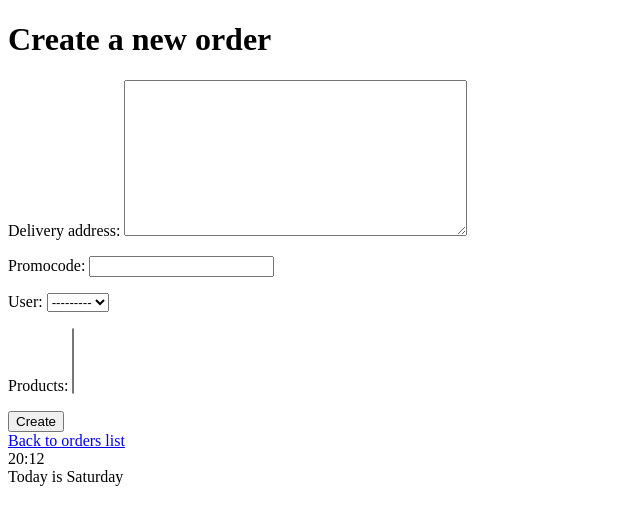
After one commit to skobsvetlana/python_django, a Django app: page /shop/orders/create/ in a window 1280 px wide. The commit adds this page. Shown: the top 525 px of the page, without its empty margins (0-640 px from the left). Run offline with Django 4.2, Linux system fonts and the light colour scheme; data that the repository does not hold is empty.

Commit message:
order_create created commit

```diff
--- a/mysite/shopapp/forms.py
+++ b/mysite/shopapp/forms.py
@@ -1,7 +1,7 @@
 from django import forms
 from django.core import validators
 
-from .models import Product
+from .models import Product, Order
 
 
 class ProductForm(forms.ModelForm):
@@ -9,6 +9,11 @@ class ProductForm(forms.ModelForm):
         model = Product
         fields = "name", "description", "quantity", "price", "discount"
 
+
+class OrderForm(forms.ModelForm):
+    class Meta:
+        model = Order
+        fields = "delivery_address", "promocode", "user", "products"
 
 
 # class ProductForm(forms.Form):
--- a/mysite/shopapp/models.py
+++ b/mysite/shopapp/models.py
@@ -32,4 +32,4 @@ class Order(models.Model):
     promocode = models.CharField(max_length=20, null=False, blank=True)
     created_at = models.DateTimeField(auto_now_add=True)
     user = models.ForeignKey(User, on_delete=models.PROTECT)
-    products =models.ManyToManyField(Product, related_name="orders")
+    products = models.ManyToManyField(Product, related_name="orders")
--- /dev/null
+++ b/mysite/shopapp/templates/shopapp/create_order.html
@@ -0,0 +1,26 @@
+{% extends 'shopapp/base.html' %}
+
+{% block title %}
+    Create order
+{% endblock %}
+
+{% block body %}
+    <h1>Create a new order</h1>
+    <div>
+        <form method="post">
+            {% csrf_token %}
+
+            {{ form.as_p }}
+
+            <button type="submit">
+                Create
+            </button>
+        </form>
+    </div>
+
+    <div>
+    <a href="{% url 'shopapp:orders_list' %}">
+        Back to orders list</a>
+  </div>
+
+{% endblock %}
--- a/mysite/shopapp/urls.py
+++ b/mysite/shopapp/urls.py
@@ -1,6 +1,6 @@
 from django.urls import path
 from shopapp.views import shop_index, groups_list, products_list, \
-    orders_list, create_product
+    orders_list, create_product, create_order
 
 app_name = "shopapp"
 
@@ -10,4 +10,5 @@ urlpatterns = [
     path("products/", products_list, name="products_list"),
     path("products/create/", create_product, name="create_product"),
     path("orders/", orders_list, name="orders_list"),
+    path("orders/create/", create_order, name="create_order"),
 ]
--- a/mysite/shopapp/views.py
+++ b/mysite/shopapp/views.py
@@ -4,7 +4,7 @@ from django.http import HttpResponse, HttpRequest
 from django.shortcuts import render, redirect, reverse
 from django.contrib.auth.models import Group
 
-from shopapp.forms import ProductForm
+from shopapp.forms import ProductForm, OrderForm
 from shopapp.models import Product, Order
 
 def shop_index(request: HttpRequest):
@@ -79,6 +79,20 @@ def orders_list(request: HttpRequest):
     return render(request, 'shopapp/orders-list.html', context=context)
 
 
+def create_order(request: HttpRequest) -> HttpResponse:
+    if request.method == "POST":
+        form = OrderForm(request.POST)
+        if form.is_valid():
+            form.save()
+            url = reverse("shopapp:orders_list")
+            return  redirect(url)
+    else:
+        form = OrderForm()
+    context = {
+        "form": form,
+    }
+
+    return render(request, 'shopapp/create_order.html', context=context)
 
 
 #def shop_index(request: HttpRequest):
```
Also changed, not shown: mysite/shopapp/templates/shopapp/orders-list.html (+8 -2 lines).
